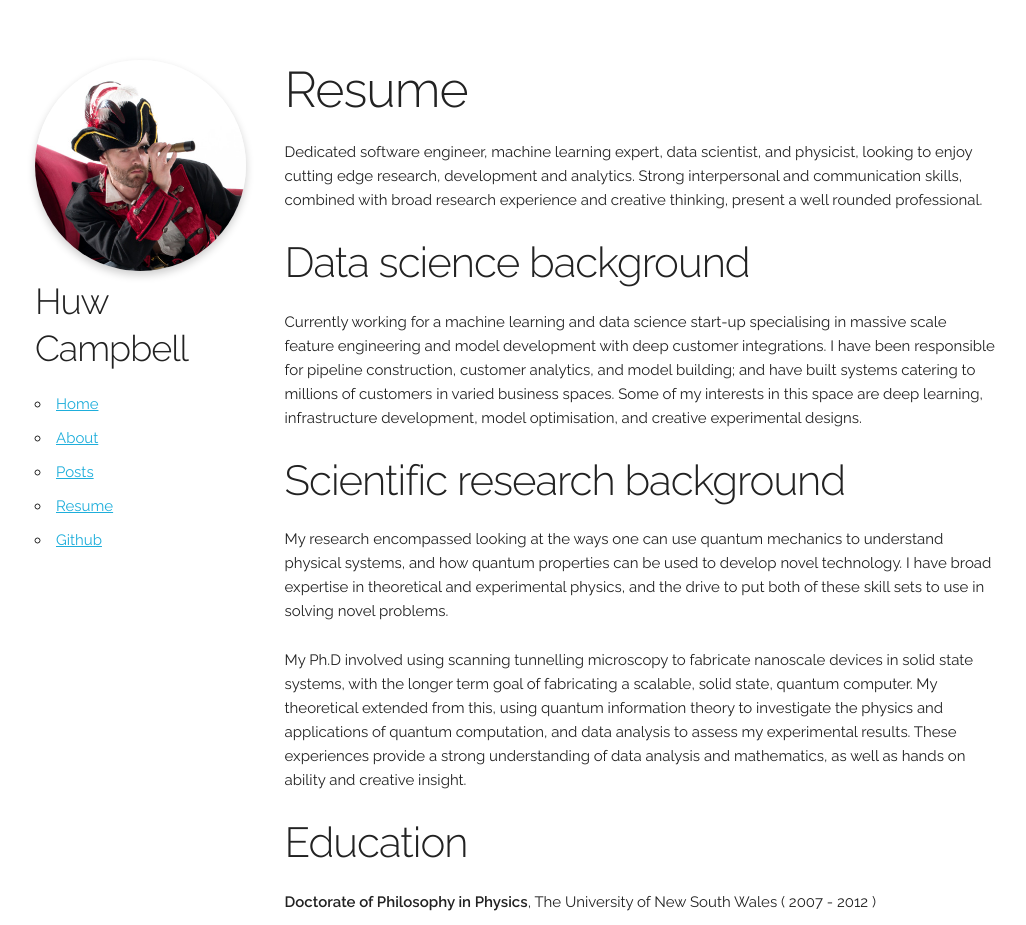
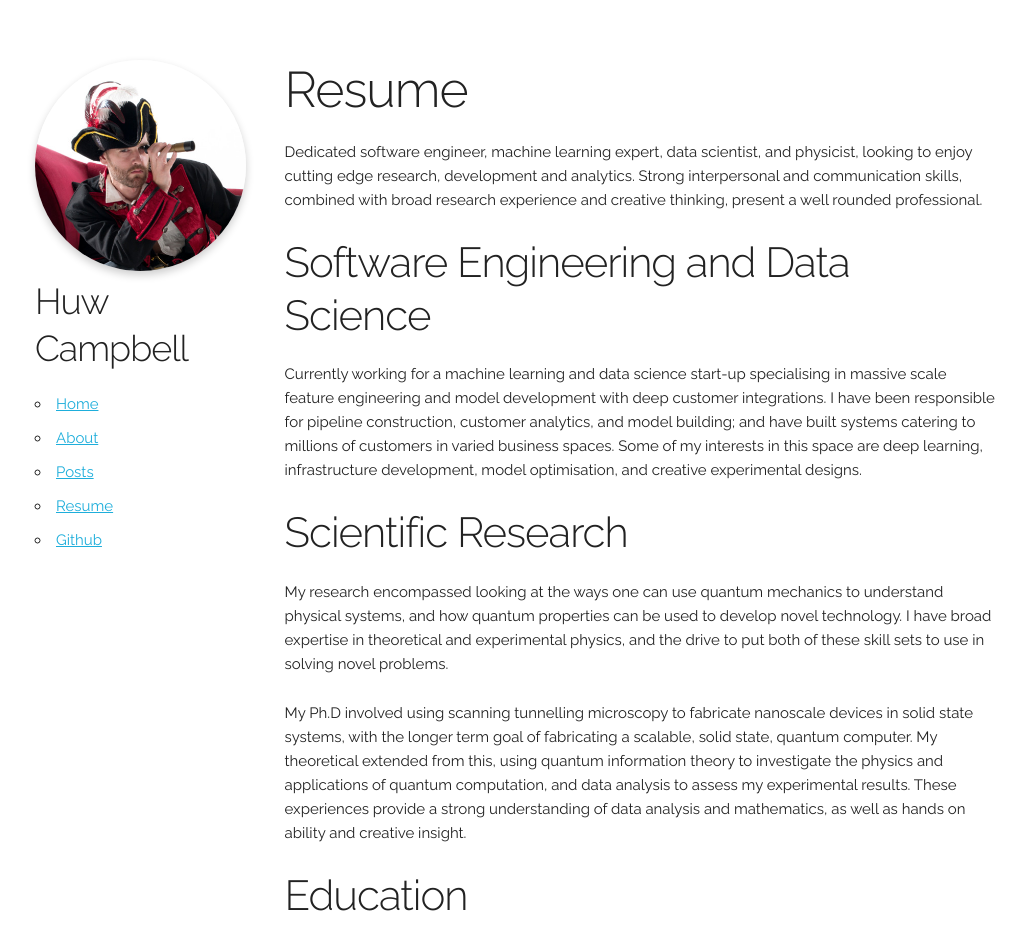
Before and after one commit to HuwCampbell/HuwCampbell.github.io, a plain HTML site: page docs/resume.html in a window 1280 px wide. Shown: the top 925 px of the page, without its empty margins (125-1151 px from the left). Drawn offline with Linux system fonts and the light colour scheme.

Commit message:
Minor details

```diff
--- a/docs/resume.html
+++ b/docs/resume.html
@@ -57,9 +57,9 @@
         <h1>Resume</h1>
 
         <p>Dedicated software engineer, machine learning expert, data scientist, and physicist, looking to enjoy cutting edge research, development and analytics. Strong interpersonal and communication skills, combined with broad research experience and creative thinking, present a well rounded professional.</p>
-<h2 id="data-science-background">Data science background</h2>
+<h2 id="software-engineering-and-data-science">Software Engineering and Data Science</h2>
 <p>Currently working for a machine learning and data science start-up specialising in massive scale feature engineering and model development with deep customer integrations. I have been responsible for pipeline construction, customer analytics, and model building; and have built systems catering to millions of customers in varied business spaces. Some of my interests in this space are deep learning, infrastructure development, model optimisation, and creative experimental designs.</p>
-<h2 id="scientific-research-background">Scientific research background</h2>
+<h2 id="scientific-research">Scientific Research</h2>
 <p>My research encompassed looking at the ways one can use quantum mechanics to understand physical systems, and how quantum properties can be used to develop novel technology. I have broad expertise in theoretical and experimental physics, and the drive to put both of these skill sets to use in solving novel problems.</p>
 <p>My Ph.D involved using scanning tunnelling microscopy to fabricate nanoscale devices in solid state systems, with the longer term goal of fabricating a scalable, solid state, quantum computer. My theoretical extended from this, using quantum information theory to investigate the physics and applications of quantum computation, and data analysis to assess my experimental results. These experiences provide a strong understanding of data analysis and mathematics, as well as hands on ability and creative insight.</p>
 <h2 id="education">Education</h2>
```
Also changed, not shown: 1 other file.
